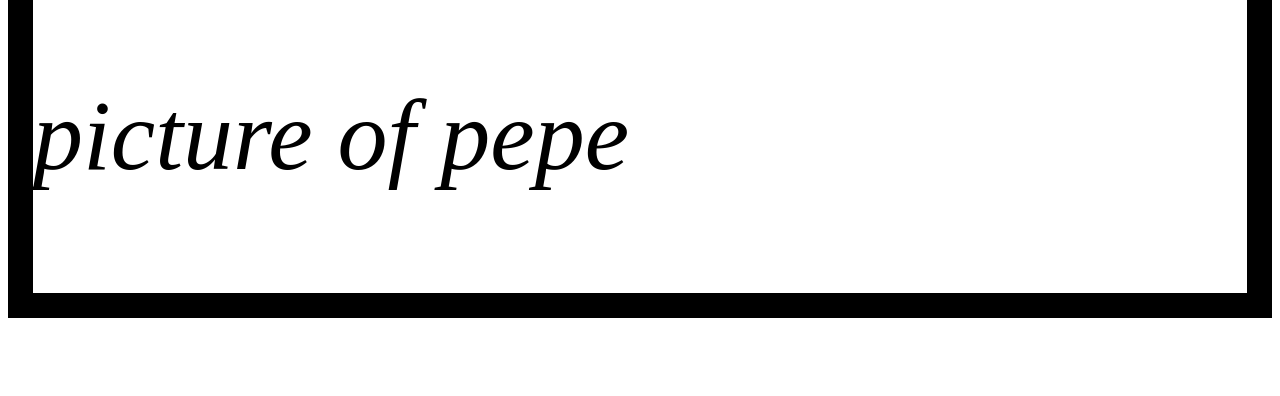
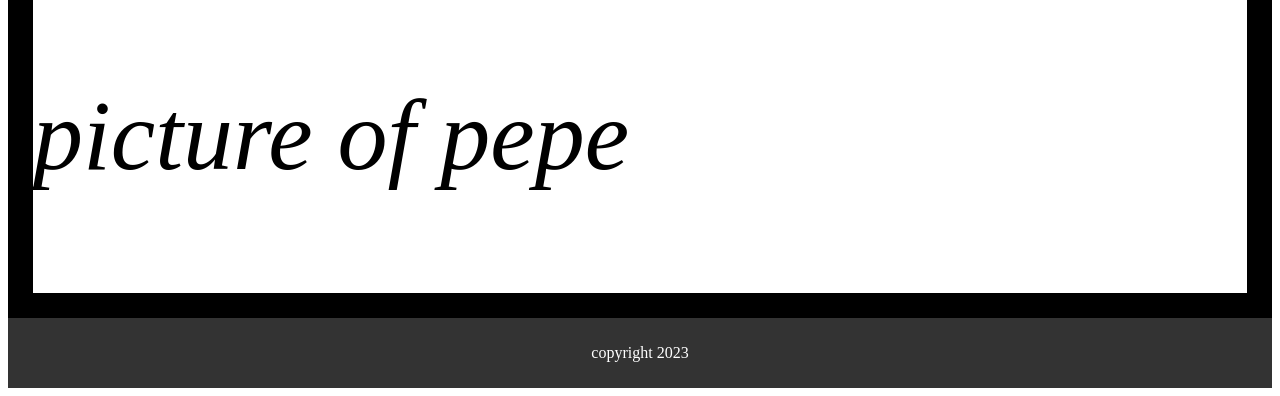
Before and after one commit to KyleIvanT/KyleIvanT.github.io, a plain HTML site: page index.html in a window 1280 px wide. Shown: the part 456-852 px from the top of the page. Before the commit the page ends 800 px from the top, so only its background shows below. Drawn offline with Linux system fonts and the light colour scheme.

Commit message:
Add files via upload

```diff
--- a/index.html
+++ b/index.html
@@ -54,5 +54,9 @@
         </div>
     </div>
 
+    <div class = "footer">
+        <p> copyright 2023 </p>
+    </div>
+
 </body>
 </html>
```
